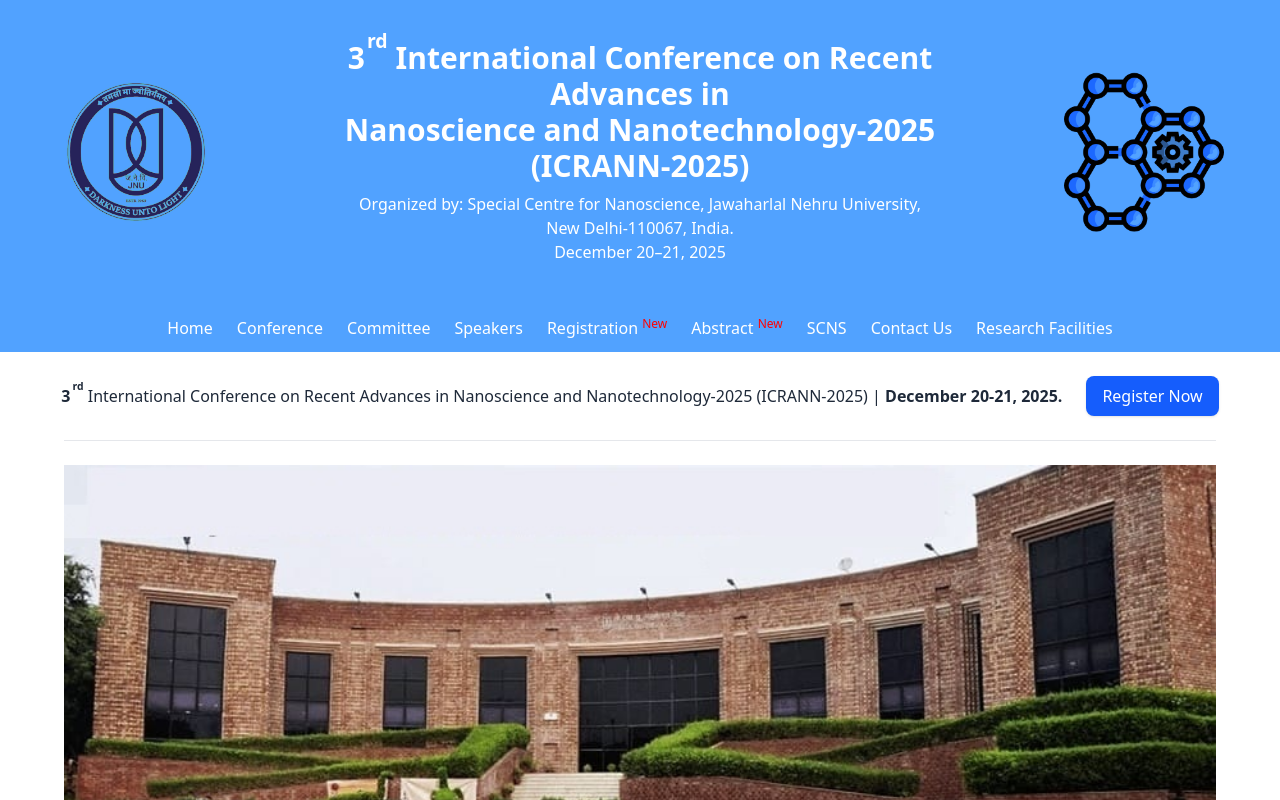
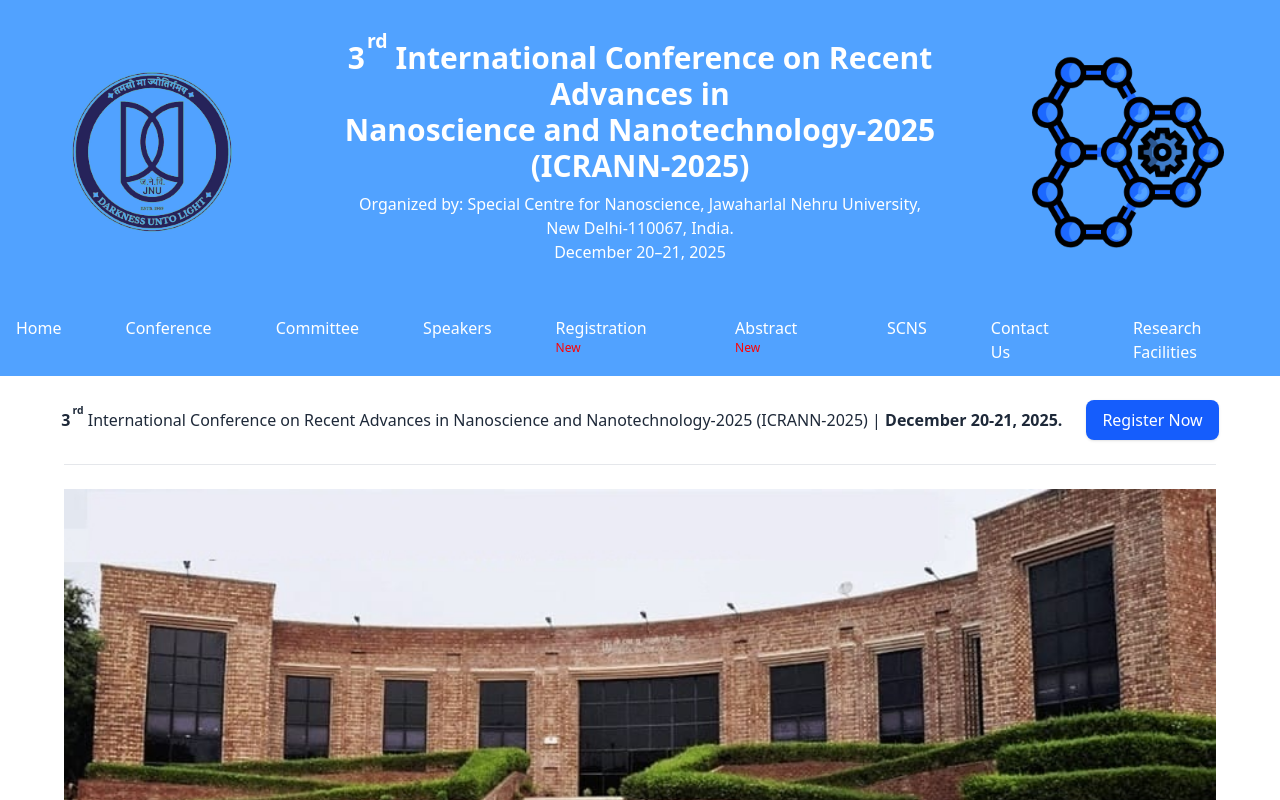
Before and after one commit to YashK21/presentation---2025, a React (Vite) app: page / in a window 1280 px wide. Shown: the top 800 px of the page. Built offline with nearby package versions, Linux system fonts and the light colour scheme.

Commit message:
nav bar space inc and logo size updated

```diff
--- a/src/comp/Header/Header.jsx
+++ b/src/comp/Header/Header.jsx
@@ -12,19 +12,21 @@
         <img
           src={jnuLogo}
           alt="JNU Logo"
-    className="h-28 w-36 lg:h-40 lg:w-52 object-contain mix-blend-darken"
+          className="h-32 w-40 lg:h-48 lg:w-60 object-contain mix-blend-darken"
         />
 
         {/* Conference Info */}
         <div className="flex flex-col text-center text-white font-bold flex-1 px-4">
           <p className="text-xl lg:text-3xl">
-      3<sup className="align-super text-[0.65em] ml-0.5">rd</sup> International Conference on Recent Advances in
+            3<sup className="align-super text-[0.65em] ml-0.5">rd</sup>{" "}
+            International Conference on Recent Advances in
           </p>
           <p className="text-xl lg:text-3xl">
             Nanoscience and Nanotechnology-2025 <br /> (ICRANN-2025)
           </p>
           <p className="text-sm lg:text-base font-normal mt-2">
-      Organized by: Special Centre for Nanoscience, Jawaharlal Nehru University, <br />
+            Organized by: Special Centre for Nanoscience, Jawaharlal Nehru
+            University, <br />
             New Delhi-110067, India.
             <br /> December 20–21, 2025
           </p>
@@ -34,10 +36,9 @@
         <img
           src={nanoTechLogo}
           alt="Atom Logo"
-    className="h-28 w-36 lg:h-40 lg:w-52 object-contain mix-blend-multiply"
+          className="h-32 w-40 lg:h-48 lg:w-60 object-contain mix-blend-multiply"
         />
       </div>
-
       {/* Navbar */} <Navbar />{" "}
     </div>
   );
--- a/src/comp/NavBar/Navbar.jsx
+++ b/src/comp/NavBar/Navbar.jsx
@@ -33,7 +33,7 @@
         </Link>
 
         {/* Desktop Links */}
-        <ul className="hidden md:flex space-x-6 font-medium">
+        <ul className="hidden md:flex gap-10 lg:gap-14 xl:gap-16 font-medium">
           <li>
             <Link to="/" className="hover:text-yellow-300 cursor-pointer">
               Home
```
Lines whose indentation alone changed are shown as unchanged.
